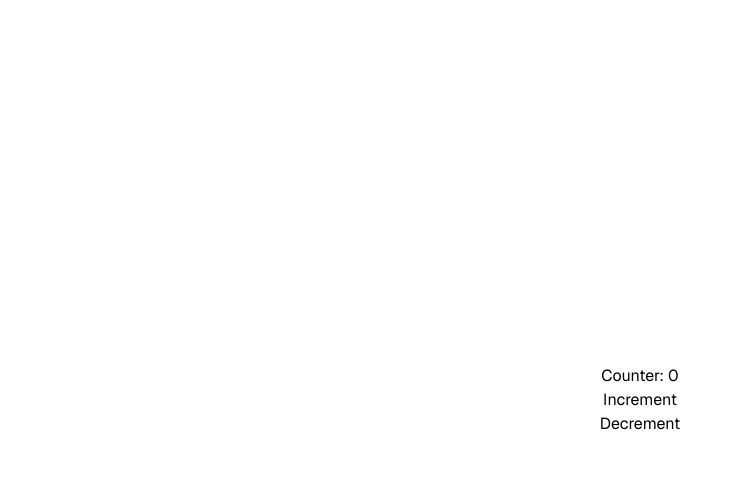
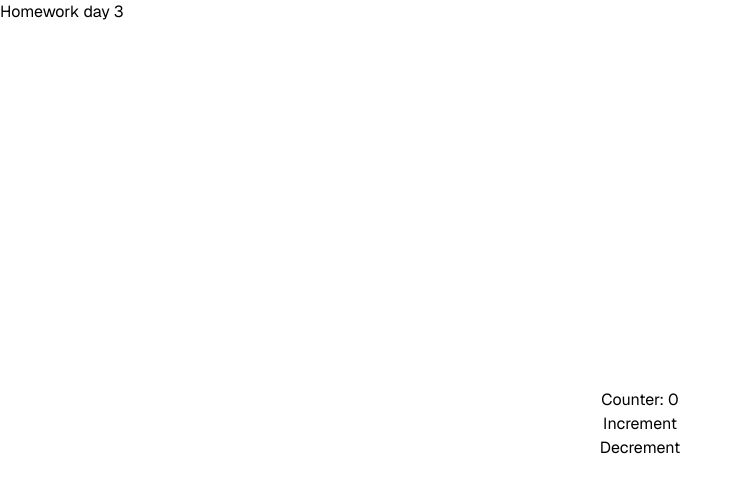
Before and after one commit to vaSIUl13/HW_Day-3, a Next.js app in the folder client/my-app/: page / in a window 1280 px wide. Shown: the top 492 px of the page, without its empty margins (0-742 px from the left). Built offline with nearby package versions, Linux system fonts and the light colour scheme.

Commit message:
feat: Add header with title to Home page (#1)
Co-authored-by: default <default@gmail.com>

```diff
--- a/client/my-app/app/page.tsx
+++ b/client/my-app/app/page.tsx
@@ -4,6 +4,9 @@ export default function Home() {
   const[counter, setCounter] = useState(0);
 
   return <>
+  <header>
+    <h1>Homework day 3</h1>
+  </header>
   <div className="flex flex-col items-center justify-center h-screen">
     <h1>Counter: {counter}</h1>
     <button onClick={() => setCounter(counter + 1)}>Increment</button>
```
